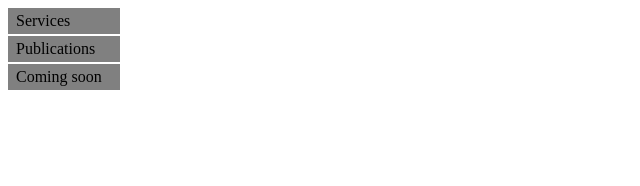
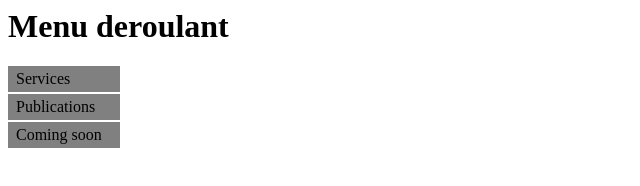
Before and after one commit to paulvongsaly/dmwebstatiquepaulvongsaly, a plain HTML site: page index.html in a window 1280 px wide. Shown: the whole page, without its empty margins (0-640 px from the left). Drawn offline with Linux system fonts and the light colour scheme.

Commit message:
Update index.html

```diff
--- a/index.html
+++ b/index.html
@@ -8,6 +8,7 @@
  </head>
 
   <body>
+   <h1>Menu deroulant</h1>
   <nav>
     <ul>
       <li>Services
```
